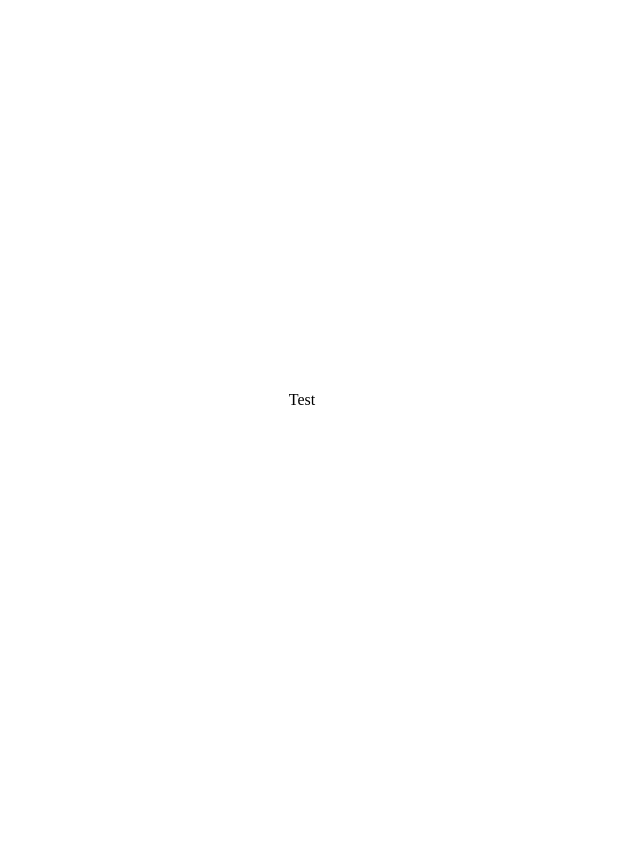
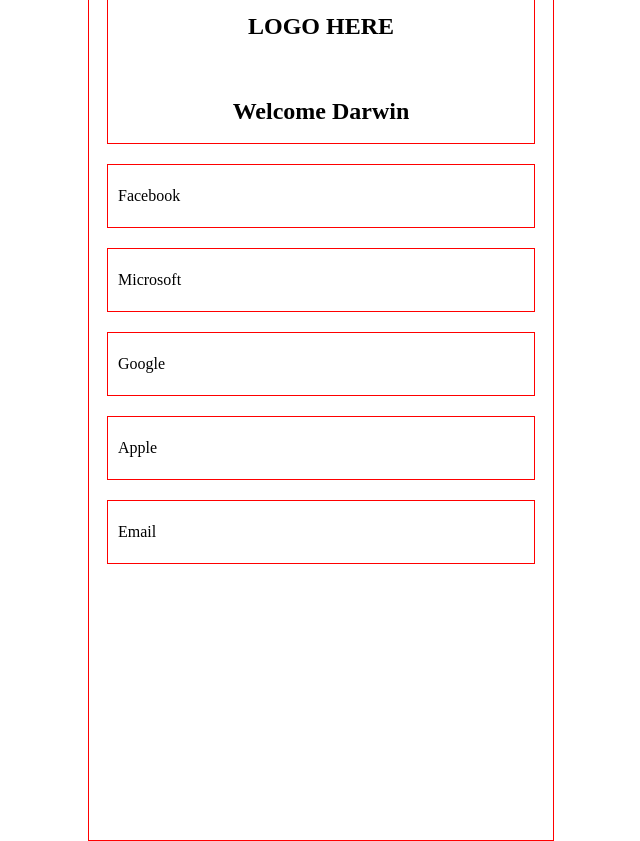
Before and after one commit to williamcaamot/arcturus, a React (Vite) app in the folder frontend/: page /SignIn in a window 1280 px wide. Shown: the whole page, without its empty margins (338-978 px from the left). Before the commit the page ends 800 px from the top, so only its background shows below. Built offline with nearby package versions, Linux system fonts and the light colour scheme.

Commit message:
signin skeleton

```diff
--- a/frontend/src/pages/sign_in/SignIn.tsx
+++ b/frontend/src/pages/sign_in/SignIn.tsx
@@ -1,9 +1,28 @@
-
+import "./styles/signIn.css";
 
 const SignIn = () => {
     return (
-        <div>
-          Test
+        <div className="signInContainer">
+            <div className="signInLogo">
+                <h1>LOGO HERE</h1>
+                <br />
+                <h2 style={{ margin: 0 }}>Welcome Darwin</h2>
+            </div>
+            <div className="signInBoxes">
+                <p>Facebook</p>
+            </div>
+            <div className="signInBoxes">
+                <p>Microsoft</p>
+            </div>
+            <div className="signInBoxes">
+                <p>Google</p>
+            </div>
+            <div className="signInBoxes">
+                <p>Apple</p>
+            </div>
+            <div className="signInBoxes">
+                <p>Email</p>
+            </div>
         </div>
     );
 };
--- a/frontend/src/pages/sign_in/styles/signIn.css
+++ b/frontend/src/pages/sign_in/styles/signIn.css
@@ -0,0 +1,51 @@
+body {
+    display: flex;
+    justify-content: center;
+    align-items: center;
+    height: 100vh;
+    padding: 0;
+    margin: 0;
+}
+
+.container {
+    text-align: center;
+}
+
+h1 {
+    font-size: 24px;
+    font-weight: bold;
+}
+
+p {
+    font-size: 16px;
+}
+
+.signInContainer {
+    display: flex;
+    flex-direction: column;
+    gap: 20px;
+    padding: 18px 18px;
+    min-width: 390px;
+    min-height: 844px;
+    width: 100%;
+    height: 100%;
+    border: 1px solid red;
+}
+.signInLogo {
+    display: flex;
+        flex-direction: column;
+
+    gap: 12px;
+    border: 1px solid red;
+    align-items: center;
+    padding: 18px 0px;
+}
+
+.signInBoxes{
+    display: ;
+    gap: 5px;
+    border: 1px solid red;
+    align-items: center;
+    padding: 6px 10px;
+
+}
```
